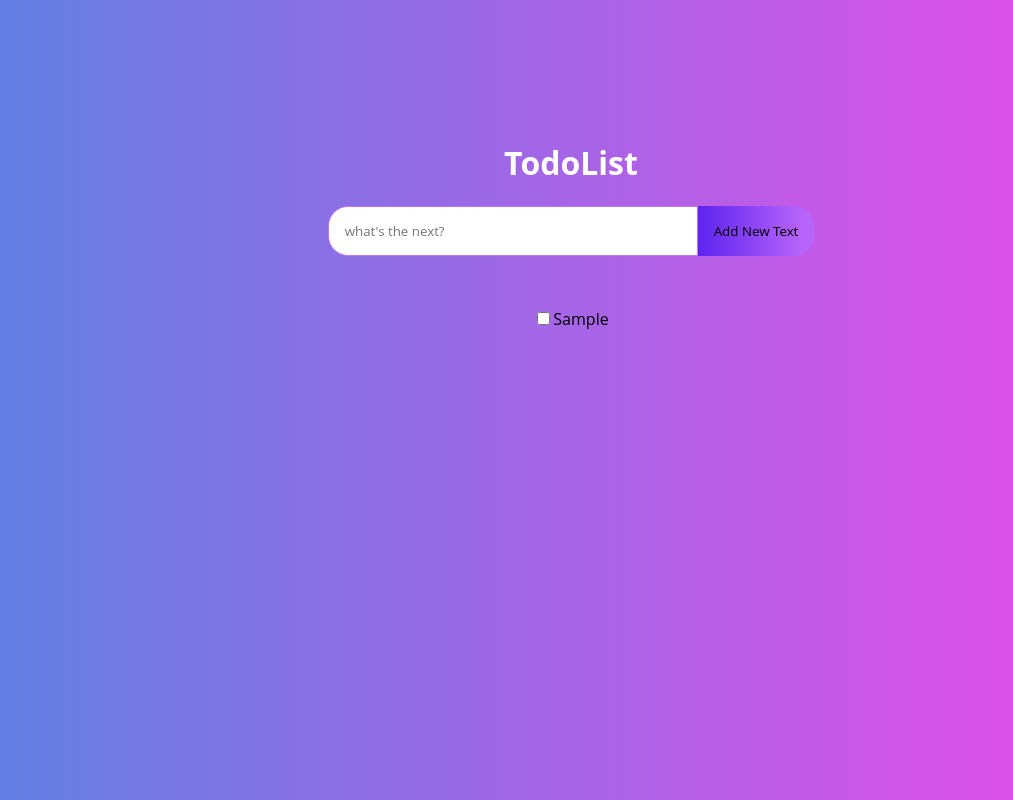
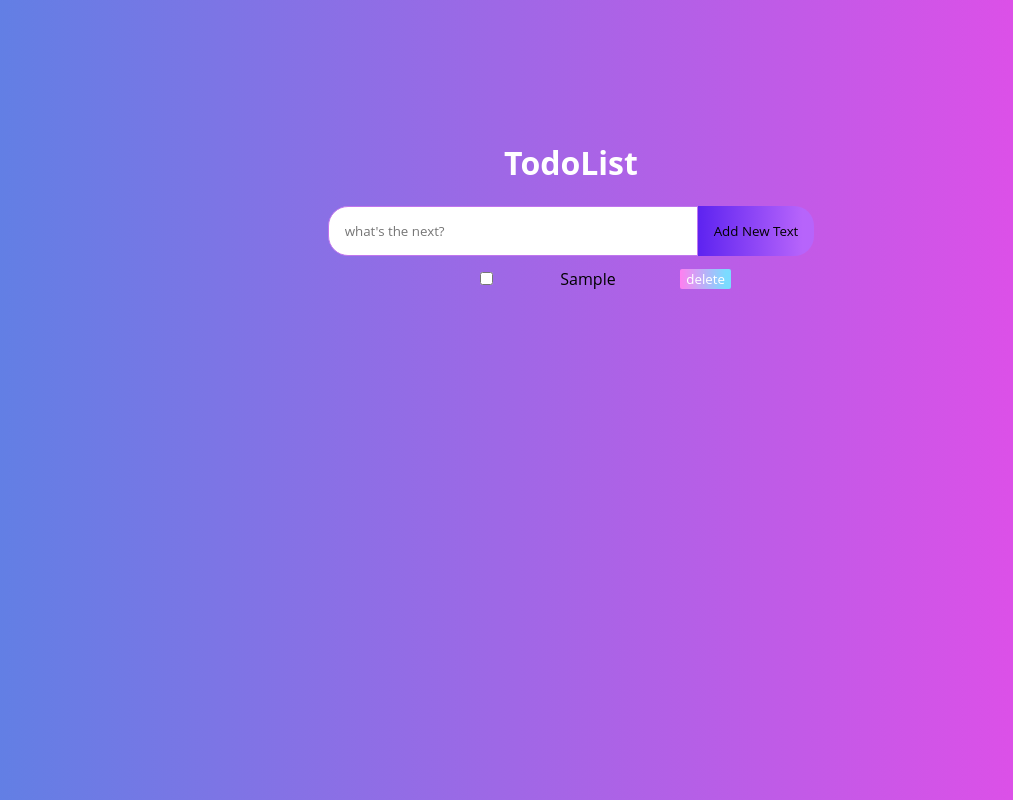
Before and after one commit to Day-DAy-Up92/TodoLIst-typescript-react, a React (Create React App) app in the folder my-app/: page / in a window 1280 px wide. Both pictures are taken after typing "Sample" into the empty fields and a click on the button "Add New Text". Shown: the whole page, without its empty margins (69-1082 px from the left). Built offline with nearby package versions, Linux system fonts and the light colour scheme.

Commit message:
[Tianying]feat: finish style of different component and type delete Todo

```diff
--- a/my-app/src/App.css
+++ b/my-app/src/App.css
@@ -41,26 +41,41 @@ background: linear-gradient(90deg, rgba(93,35,240,1) 0%, rgba(183,100,251,1) 90%
   text-transform: capitalize;
 }
 .todo-list {
+
+
   list-style: none;
   padding: 0;
   margin: 0;
+  width: 320px;
 }
 .todo-item {
   display: flex;
+  align-items: center;
   justify-content: space-between;
 }
 .todo-row-completed {
+
   text-decoration: line-through;
 }
 .todo-row {
-  display: flex;
+  /* display: flex;
   justify-content: flex-start;
   margin: 4px auto;
   border-radius: 20px;
-  padding: 16px;
+  padding: 16px; */
   text-decoration: none;
-  width: 80%;
-  box-shadow: rgba(183,100,251,1);
+  /* width: 80%; */
+}
+.delete-btn{
+  cursor: pointer;
+  background: rgb(93,85,240);
+background: linear-gradient(90deg, rgba(457,127,240,1) 0%, rgba(123,219,345,1) 90%);
+  border-radius: 2px;
+  border-style: inherit;
+  color: white;
+}
+.delete-btn:hover{
+color: red;
 }
 .completed {
   text-decoration: line-through;
--- a/my-app/src/App.tsx
+++ b/my-app/src/App.tsx
@@ -8,9 +8,10 @@ function App() {
   const [todos,setTodos] = useState<Array<Todo>>([]);
 const addTodo:AddTodo = newTodo=>{
   if(newTodo!==" "){
-    setTodos([...todos,{text:newTodo,completed:false}]);
+    setTodos([...todos,{id:todos.length,text:newTodo,completed:false}]);
   }
 }
+
 const toggleCompleted:ToggleCompleted = selectedTodo =>{
  const updateTodo = todos.map((todo) =>{
   if(todo===selectedTodo){
--- a/my-app/src/components/TodoForm.tsx
+++ b/my-app/src/components/TodoForm.tsx
@@ -10,7 +10,7 @@ export const TodoForm:React.FC<TodoFormProps> = ({addTodo}) => {
     }
     const handleSubmit = (e:FormEvent<HTMLButtonElement>) => {
         e.preventDefault();
-        addTodo(newTodo );
+        addTodo(newTodo);
         setNewTodo("");
     }
     return (
--- a/my-app/src/components/TodoItem.tsx
+++ b/my-app/src/components/TodoItem.tsx
@@ -1,13 +1,15 @@
-import React from 'react'
+import React, {MouseEvent} from 'react'
 interface TodoItemProps {
     todo:Todo;
     toggleCompleted:ToggleCompleted;
 }
 export const TodoItem:React.FC<TodoItemProps> = ({todo,toggleCompleted})=>{
+
     return (
-        <li>
+        <li className='todo-item'>
         <label className={todo.completed?'todo-row-completed':'todo-row'}></label>
         <input onChange={()=>{toggleCompleted(todo)}} type="checkbox" checked={todo.completed}/>{todo.text}
+        <button className='delete-btn'>delete</button>
         </li>
     )
 }
--- a/my-app/src/components/TodoList.tsx
+++ b/my-app/src/components/TodoList.tsx
@@ -5,7 +5,7 @@ todoData:Array<Todo>;
 toggleCompleted:ToggleCompleted;
 }
 export const TodoList:React.FC<TodoListProps>=({todoData,toggleCompleted})=>{
-    return (<ul className='todo-list'>
-{todoData.map(todo=>(<TodoItem key={todo.text} todo={todo} toggleCompleted={toggleCompleted}/>))}
-    </ul>)
+    return (<div className='todo-list'>
+{todoData.map(todo=>(<TodoItem key={todo.id} todo={todo} toggleCompleted={toggleCompleted}/>))}
+    </div>)
 };
--- a/my-app/src/types.d.ts
+++ b/my-app/src/types.d.ts
@@ -1,3 +1,4 @@
 type AddTodo = (newTodo:string)=>void;
-type Todo = {text:string;completed:boolean;}
+type Todo = {id:number;text:string;completed:boolean;}
 type ToggleCompleted = (selectedTodo:Todo)=>void;
+type deleteTodo = (id:number)=>void;
```
